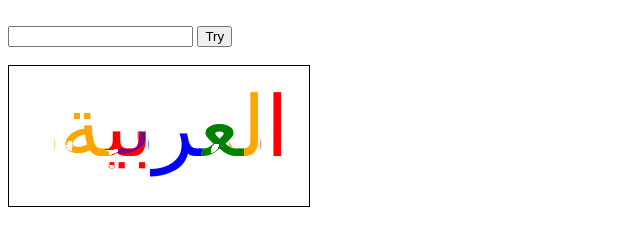
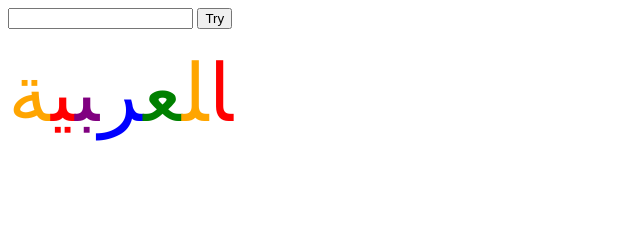
Before and after one commit to mapmeld/arabic-letters, a plain HTML site: page index.html in a window 1280 px wide. Shown: the whole page, without its empty margins (0-640 px from the left). Drawn offline with Linux system fonts and the light colour scheme.

Commit message:
use Arial font

```diff
--- a/index.html
+++ b/index.html
@@ -5,26 +5,20 @@
     <title>Arabic Segmentation</title>
     <style>
       body {
-        font-family: sans-serif;
+        font-family: arial;
       }
-      canvas {
-        border: 1px solid #000;
-      }
-      #staging, #staging2 {
-        display: none;
+      #output {
+        font-size: 60pt;
       }
     </style>
   </head>
   <body>
-    <canvas id="staging" width="300" height="140"></canvas>
-    <canvas id="staging2" width="300" height="140"></canvas>
-    <br/>
     <div class="border">
       <input id="wordEntry"/>
       <button id="try">Try</button>
     </div>
     <br/>
-    <canvas id="canvas" width="300" height="140"></canvas>
+    <div id="output"></div>
     <script src="segmentation.js"></script>
   </body>
 </html>
--- a/segmentation.js
+++ b/segmentation.js
@@ -1,71 +1,17 @@
-var staging = document.getElementById('staging');
-var ctx = staging.getContext('2d');
-var staging2 = document.getElementById('staging2');
-var ctx2 = staging2.getContext('2d');
-
-var canv = document.getElementById('canvas');
-var output = canv.getContext('2d');
-
-function clear(specialctx) {
-  if (specialctx) {
-    specialctx.fillStyle = '#fff';
-    specialctx.fillRect(0, 0, 300, 140);
-  } else {
-    clear(ctx);
-    clear(ctx2);
-  }
-}
-
-ctx.font = '84px serif';
-ctx2.font = '84px serif';
 var colors = ['red', 'orange', 'green', 'blue', 'purple'];
 
 function processWord(word) {
-  var oldWidth = 0;
-
   for (var w = 0; w < word.length; w++) {
-    clear();
-    ctx.fillStyle = colors[w % colors.length];
-    ctx2.fillStyle = colors[w % colors.length];
-
-    var addChar = 'ر';
-    var addCharWidth = 0; ctx.measureText(addChar).width / 2;
-
-    // even though Arabic is right-to-left
-    // the X coordinate is the left-most point of the word or character
-    ctx.fillText(word.substring(0, w + 1) + addChar, 10, 70);
-
-    var newWidth = ctx.measureText(word.substring(0, w + 1) + addChar).width;
-    var oldWidth = ctx.measureText(word.substring(0, w)).width;
-    ctx2.fillText(word.substring(0, w), 10 + newWidth - oldWidth, 70);
-
-    var lastChars = ctx2.getImageData(0, 0, 300, 140).data;
-    var newChars = ctx.getImageData(0, 0, 300, 140).data;
-
-    for (var x = 100; x > 44 + addCharWidth; x--) {
-      for (var y = 0; y < 140; y++) {
-        var r = lastChars[(y * 300 + x) * 4];
-        var g = lastChars[(y * 300 + x) * 4 + 1];
-        var b = lastChars[(y * 300 + x) * 4 + 2];
-
-        var r2 = newChars[(y * 300 + x) * 4];
-        var g2 = newChars[(y * 300 + x) * 4 + 1];
-        var b2 = newChars[(y * 300 + x) * 4 + 2];
-
-        if (r != r2 || g != g2 || b != b2) {
-          // modified pixel
-          output.fillStyle = 'rgb(' + [r2, g2, b2].join(',') + ')';
-          output.fillRect(270 - Math.round(newWidth - x), y + 20, 1, 1);
-        }
-      }
-    }
+    var letter = document.createElement('span');
+    letter.style.color = colors[w % colors.length];
+    letter.innerHTML = '&zwj;' + word[w] + '&zwj;';
+    document.getElementById('output').appendChild(letter);
   }
 }
 
 processWord('العربية');
 
 document.getElementById('try').onclick = function() {
-  clear(output);
   var word = document.getElementById('wordEntry').value;
   processWord(word);
 };
```
